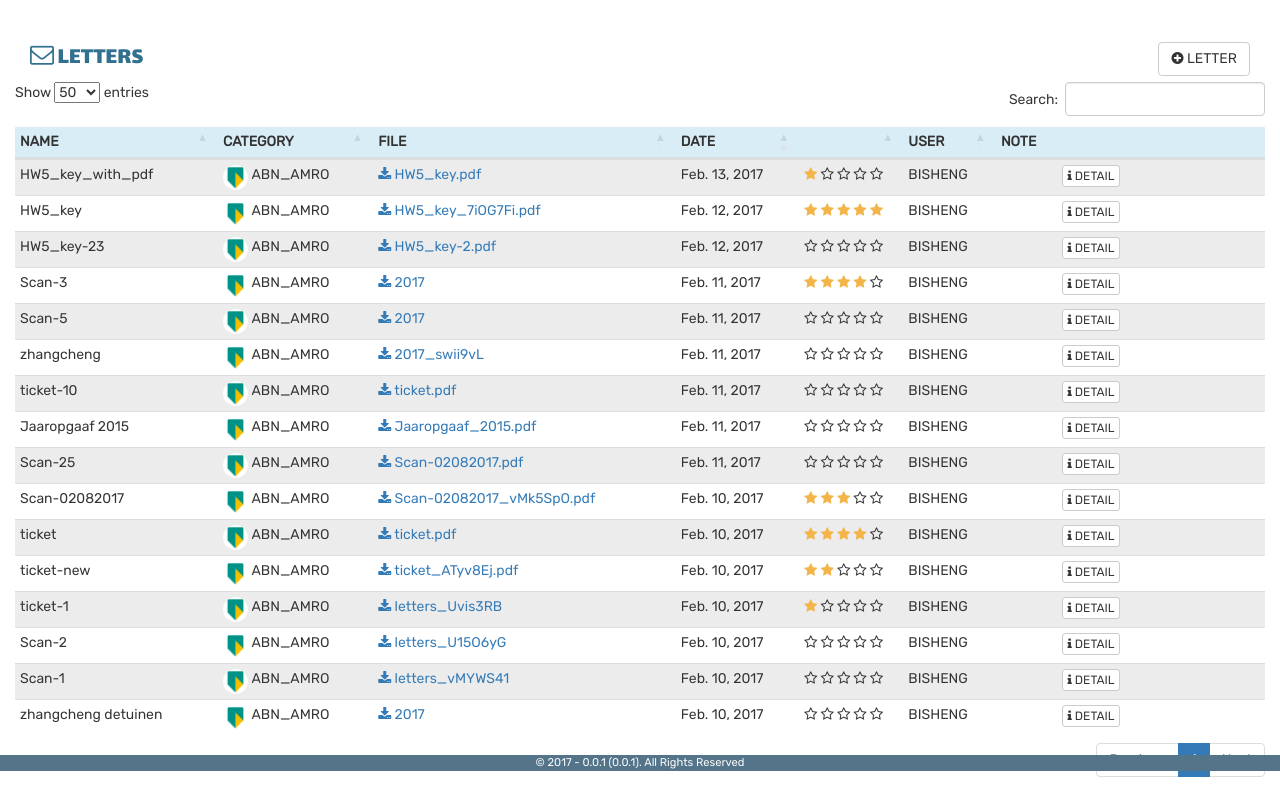
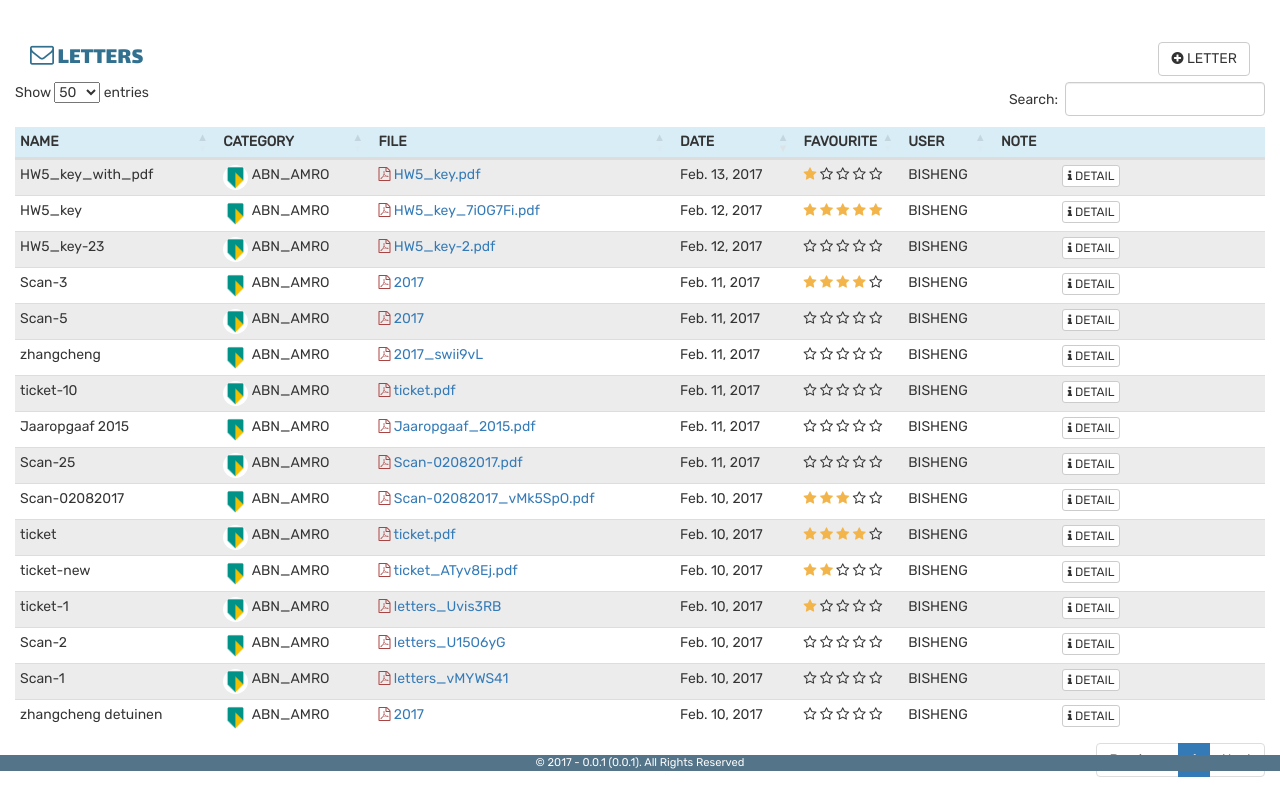
Before and after one commit to bishengliu/home_letter, a Django app: page /letter/ in a window 1280 px wide. Shown: the part 29-814 px from the top of the page. Run offline with Django 3.2, Linux system fonts and the light colour scheme; a user stored in the database is signed in; data comes from the database, SQL or seed files in the repository; both versions use the stored data as it was after the commit; parts of the project's set-up code (start-up, migrations or seed data) failed here and were passed over; some libraries are stand-ins or nearby versions.

Commit message:
finish letter index

```diff
--- a/homeletter/static/js/letters/letter_favorite.js
+++ b/homeletter/static/js/letters/letter_favorite.js
@@ -1,6 +1,6 @@
 $(document).ready(function(){
     $('.favorite').each(function(){
-        $(this).click(function(){
+        $(this).click(function(e){
             var pk = +$(this).next().text();
             var fav = +$(this).prev().text();
             if(fav >=0 && fav <5 ){
--- a/homeletter/templates/letters/letters-index.html
+++ b/homeletter/templates/letters/letters-index.html
@@ -25,7 +25,7 @@
             <th>CATEGORY</th>
             <th>FILE</th>
             <th>DATE</th>
-            <th class="col-md-1"FAVOURITE</th>
+            <th class="col-md-1">FAVOURITE</th>
             <th>USER</th>
             <th class="no-sort">NOTE</th>
             <th class="col-md-2 no-sort"></th>
@@ -47,7 +47,7 @@
                 <td>
                     {% if letter.file %}
                     <a href="{{letter.file.url}}" class="" alt="{{letter.name}}" >
-                        <i class="fa fa-download"></i>
+                        <i class="fa fa-file-pdf-o text-danger"></i>
                         <span>
                             {{letter.letter_name}}
                         </span>
@@ -71,7 +71,7 @@
                     </div>
                     <span class="hidden">{{letter.pk}}</span>
                 </td>
-                 <td>{{letter.user|upper}}
+                 <td class="noEvent">{{letter.user|upper}}
                  </td>
                 <td>{{category.note|linebreaks}}</td>
                 <td>
```
Also changed, not shown: homeletter/config/db.sqlite3, 1 other file.
